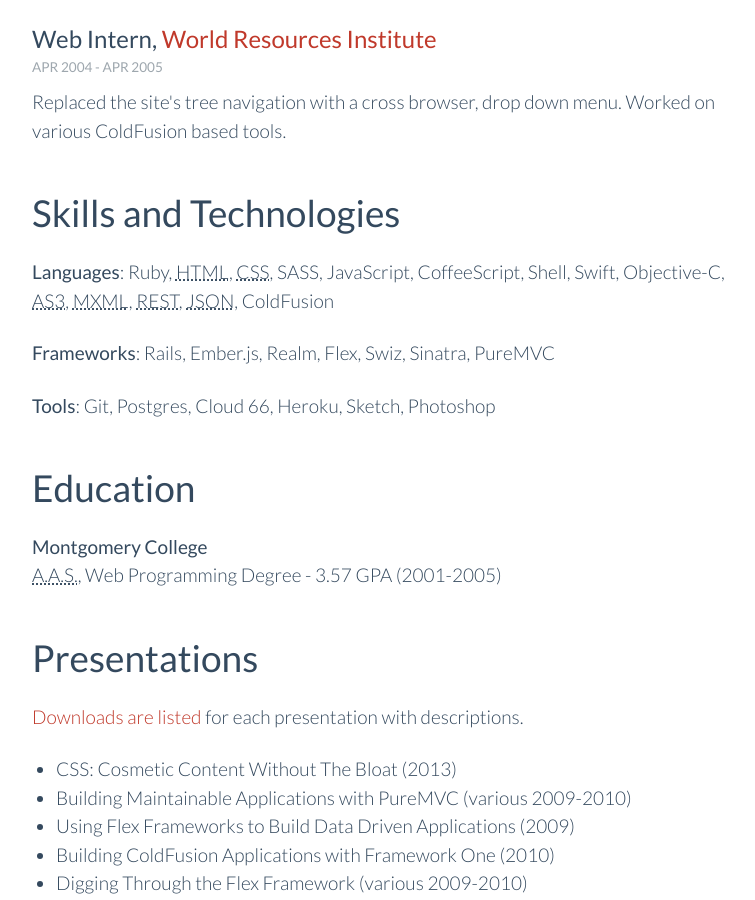
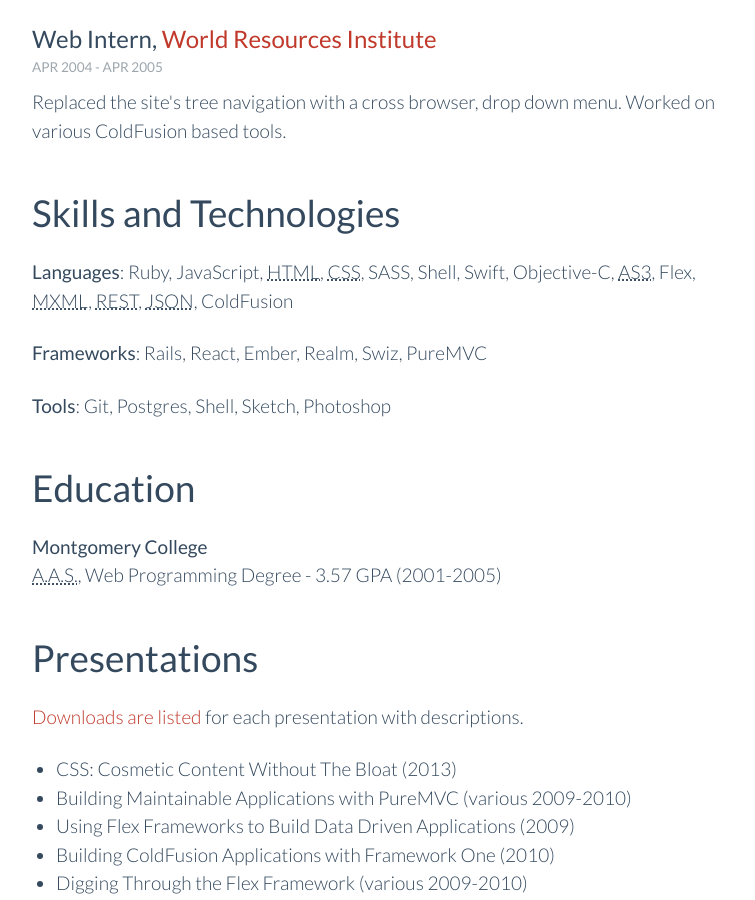
Before and after one commit to javierjulio/javierjulio.github.io, a Jekyll site: the page built from resume.html, in a window 1280 px wide and 900 px high, scrolled down 2965 px. Shown: the whole window, without its empty margins (258-1013 px from the left). Built offline with Jekyll 4.4.1, drawn with Linux system fonts in a browser that asks for light colours.

Commit message:
Update skills/tech

```diff
--- a/resume.html
+++ b/resume.html
@@ -73,11 +73,11 @@ permalink: /resume/
 
 <h2 class="resume-section-heading">Skills and Technologies</h2>
 
-<p><strong>Languages</strong>: Ruby, <abbr title="Hypertext Markup Language">HTML</abbr>, <abbr title="Cascading Style Sheets">CSS</abbr>, SASS, JavaScript, CoffeeScript, Shell, Swift, Objective-C, <abbr title="ActionScript 3">AS3</abbr>, <abbr title="Macromedia eXtensible Markup Language">MXML</abbr>, <abbr title="Representational State Transfer">REST</abbr>, <abbr title="JavaScript Object Notation">JSON</abbr>, ColdFusion</p>
+<p><strong>Languages</strong>: Ruby, JavaScript, <abbr title="Hypertext Markup Language">HTML</abbr>, <abbr title="Cascading Style Sheets">CSS</abbr>, SASS, Shell, Swift, Objective-C, <abbr title="ActionScript 3">AS3</abbr>, Flex, <abbr title="Macromedia eXtensible Markup Language">MXML</abbr>, <abbr title="Representational State Transfer">REST</abbr>, <abbr title="JavaScript Object Notation">JSON</abbr>, ColdFusion</p>
 
-<p><strong>Frameworks</strong>: Rails, Ember.js, Realm, Flex, Swiz, Sinatra, PureMVC</p>
+<p><strong>Frameworks</strong>: Rails, React, Ember, Realm, Swiz, PureMVC</p>
 
-<p><strong>Tools</strong>: Git, Postgres, Cloud 66, Heroku, Sketch, Photoshop</p>
+<p><strong>Tools</strong>: Git, Postgres, Shell, Sketch, Photoshop</p>
 
 <h2 class="resume-section-heading">Education</h2>
 
```
